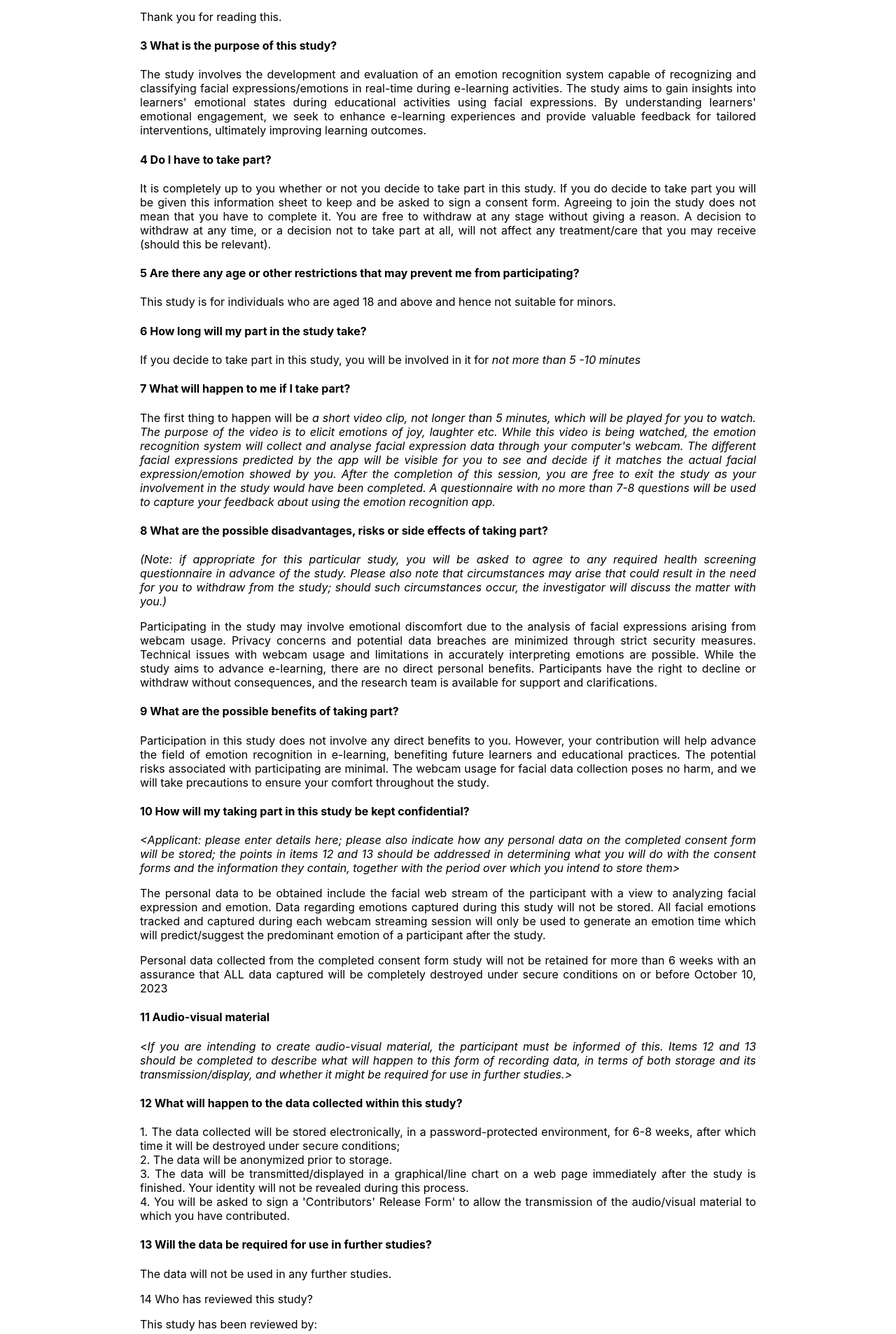
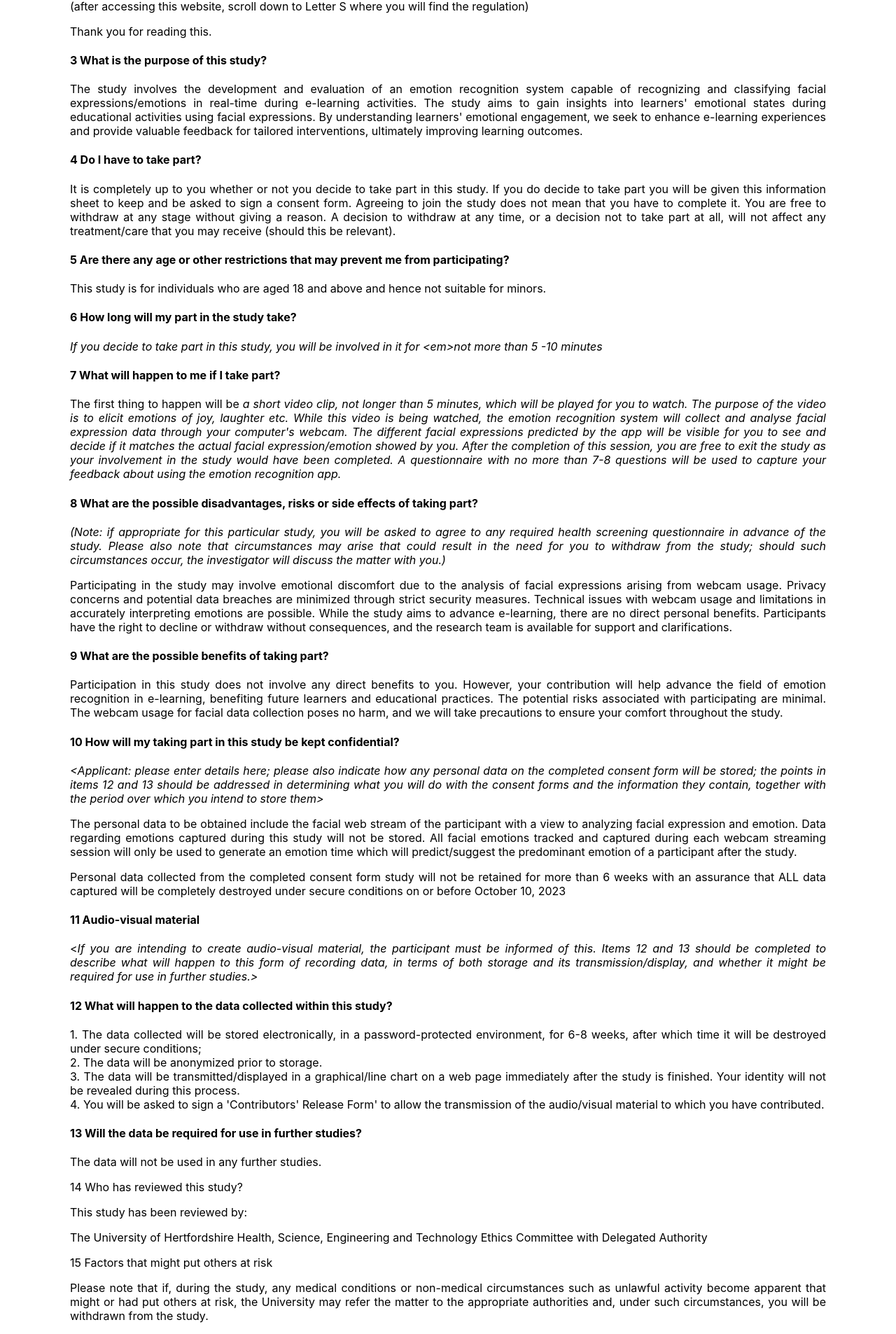
Before and after one commit to temitopeakinsoto/thesis, a React (Create React App) app: page / in a window 1280 px wide. Shown: the part 654-2560 px from the top of the page at 70% size. Built offline with nearby package versions, Linux system fonts and the light colour scheme.

Commit message:
modify ethics form, use labels from words.js file

```diff
--- a/src/pages/Information.jsx
+++ b/src/pages/Information.jsx
@@ -1,229 +1,321 @@
-import React from 'react';
+import React from "react";
+import { Link } from "react-router-dom";
 import {
   Box,
   Text,
   Container,
   Heading,
   Button,
-    VStack
-
-  } from '@chakra-ui/react';
-//   import logo from '../../src/images/logo.png'
-
+  VStack,
+} from "@chakra-ui/react";
+import logo from "../../src/images/logo.png";
+import { INFORMATION } from "../words";
 
 function InformationSheet() {
   return (
-    <Container maxW="container.xl" p={200}>
-        <Box  textAlign='left'>
-          {/* <img src={logo} width='300'/> */}
+    <Container className="consent-form" p={100}>
+      <Box textAlign="left" mb={80}>
+        <img src={logo} width="300" />
       </Box>
-        <h2>PARTICIPANT INFORMATION SHEET</h2>
-        <Text textAlign='center' as='h3'>
-            UNIVERSITY OF HERTFORDSHIRE
-            ETHICS COMMITTEE FOR STUDIES INVOLVING THE USE OF HUMAN PARTICIPANTS
-            (ETHICS COMMITTEE)
-            FORM EC6: PARTICIPANT INFORMATION SHEET
+      <Text textAlign="center" as="h3">
+        {INFORMATION.HEADING}
       </Text>
+      <Text mb={4} as="h3">
+        (The UH protocol number: SPECS/PGT/UH/05457)
+      </Text>
+      <Text as="h3">{INFORMATION.TITLE}</Text>
 
       <Box mt={4}>
-        <Heading textAlign='justify' as='h4'>1      Title of study</Heading>
+        <Heading textAlign="justify" as="h4">
+          1 Title of study
+        </Heading>
       </Box>
       <Box mt={4}>
-        <Text textAlign='justify'>WEB-BASED EMOTION RECOGNITION SYSTEM FOR E-LEARNING ENGAGEMENT MANAGEMENT</Text>
+        <Text textAlign="justify">{INFORMATION.STUDYTITLE}</Text>
       </Box>
       <Box mt={4}>
-        <Heading textAlign='justify' as='h4'>2      Introduction</Heading>
+        <Heading textAlign="justify" as="h4">
+          2 Introduction
+        </Heading>
       </Box>
       <Box mt={4}>
-        <Text textAlign='justify'>      You are being invited to take part in a study. Before you decide whether to do so, it is important that you understand the study that is being undertaken and what your involvement will include. Please take the time to read the following information carefully and discuss it with others if you wish. Do not hesitate to ask us anything that is not clear or for any further information you would like to help you make your decision. Please do take your time to decide whether or not you wish to take part. The University's regulation, UPR RE01, 'Studies Involving the Use of Human Participants' can be accessed via this link:</Text>
+        <Text textAlign="justify">{INFORMATION.INTRODUCTION}</Text>
       </Box>
       <Box mt={4}>
-        <Text textAlign='justify'>      https://www.herts.ac.uk/about-us/governance/university-policies-and-regulations-uprs/uprs</Text>
+        <Text textAlign="justify">{INFORMATION.LINK}</Text>
       </Box>
       <Box mt={4}>
-        <Text textAlign='justify'>(after accessing this website, scroll down to Letter S where you will find the regulation)</Text>
-        </Box>
-        <Box mt={4}>
-        <Text textAlign='justify'>Thank you for reading this.</Text>
-        </Box>
-        <Box mt={4}>
-        <Heading textAlign='justify' as='h4'>3      What is the purpose of this study?</Heading>
-        </Box>
-        <Box mt={4}>
-        <Text textAlign='justify'>
-            The study involves the development and evaluation of an emotion recognition system capable of recognizing and classifying facial expressions/emotions in real-time during e-learning activities. The study aims to gain insights into learners' emotional states during educational activities using facial expressions. By understanding learners' emotional engagement, we seek to enhance e-learning experiences and provide valuable feedback for tailored interventions, ultimately improving learning outcomes.
+        <Text textAlign="justify">
+          (after accessing this website, scroll down to Letter S where you will
+          find the regulation)
         </Text>
       </Box>
       <Box mt={4}>
-        <Heading textAlign='justify' as='h4'>4      Do I have to take part?</Heading>
+        <Text textAlign="justify">Thank you for reading this.</Text>
       </Box>
       <Box mt={4}>
-        <Text textAlign='justify'>
-            It is completely up to you whether or not you decide to take part in this study. If you do decide to take part you will be given this information sheet to keep and be asked to sign a consent form. Agreeing to join the study does not mean that you have to complete it. You are free to withdraw at any stage without giving a reason. A decision to withdraw at any time, or a decision not to take part at all, will not affect any treatment/care that you may receive (should this be relevant).
+        <Heading textAlign="justify" as="h4">
+          3 What is the purpose of this study?
+        </Heading>
+      </Box>
+      <Box mt={4}>
+        <Text textAlign="justify">{INFORMATION.PURPOSEOFSTUDY}</Text>
+      </Box>
+      <Box mt={4}>
+        <Heading textAlign="justify" as="h4">
+          4 {INFORMATION.QUESTION4}
+        </Heading>
+      </Box>
+      <Box mt={4}>
+        <Text textAlign="justify">{INFORMATION.ANSWER4}</Text>
+      </Box>
+      <Box mt={4}>
+        <Heading textAlign="justify" as="h4">
+          5 {INFORMATION.QUESTION5}
+        </Heading>
+      </Box>
+      <Box mt={4}>
+        <Text textAlign="justify">{INFORMATION.ANSWER5}</Text>
+      </Box>
+      <Box mt={4}>
+        <Heading textAlign="justify" as="h4">
+          {INFORMATION.QUESTION6}{" "}
+        </Heading>
+      </Box>
+      <Box mt={4}>
+        <Text textAlign="justify">
+          <em>{INFORMATION.ANSWER6}</em>
         </Text>
       </Box>
       <Box mt={4}>
-        <Heading textAlign='justify' as='h4'>5      Are there any age or other restrictions that may prevent me from participating?</Heading>
+        <Heading textAlign="justify" as="h4">
+          {INFORMATION.QUESTION7}
+        </Heading>
       </Box>
       <Box mt={4}>
-        <Text textAlign='justify'>
-            This study is for individuals who are aged 18 and above and hence not suitable for minors.
+        <Text textAlign="justify">
+          The first thing to happen will be <em>{INFORMATION.ANSWER7}</em>
         </Text>
       </Box>
       <Box mt={4}>
-        <Heading textAlign='justify' as='h4'>6      How long will my part in the study take?</Heading>
+        <Heading textAlign="justify" as="h4">
+          8 What are the possible disadvantages, risks or side effects of taking
+          part?
+        </Heading>
       </Box>
       <Box mt={4}>
-        <Text textAlign='justify'>
-            If you decide to take part in this study, you will be involved in it for <em>not more than 5 -10 minutes</em>
+        <Text textAlign="justify">
+          <em>
+            (Note: if appropriate for this particular study, you will be asked
+            to agree to any required health screening questionnaire in advance
+            of the study. Please also note that circumstances may arise that
+            could result in the need for you to withdraw from the study; should
+            such circumstances occur, the investigator will discuss the matter
+            with you.)
+          </em>
         </Text>
       </Box>
       <Box mt={4}>
-        <Heading textAlign='justify' as='h4'>7      What will happen to me if I take part?</Heading>
-        </Box>
-        <Box mt={4}>
-        <Text textAlign='justify'>
-            The first thing to happen will be <em>a short video clip, not longer than 5 minutes, which will be played for you to watch. The purpose of the video is to elicit emotions of joy, laughter etc. While this video is being watched, the emotion recognition system will collect and analyse facial expression data through your computer's webcam. The different facial expressions predicted by the app will be visible for you to see and decide if it matches the actual facial expression/emotion showed by you. After the completion of this session, you are free to exit the study as your involvement in the study would have been completed. A questionnaire with no more than 7-8 questions will be used to capture your feedback about using the emotion recognition app.</em>
+        <Text textAlign="justify">
+          Participating in the study may involve emotional discomfort due to the
+          analysis of facial expressions arising from webcam usage. Privacy
+          concerns and potential data breaches are minimized through strict
+          security measures. Technical issues with webcam usage and limitations
+          in accurately interpreting emotions are possible. While the study aims
+          to advance e-learning, there are no direct personal benefits.
+          Participants have the right to decline or withdraw without
+          consequences, and the research team is available for support and
+          clarifications.
         </Text>
       </Box>
       <Box mt={4}>
-        <Heading textAlign='justify' as='h4'>8      What are the possible disadvantages, risks or side effects of taking part?</Heading>
+        <Heading textAlign="justify" as="h4">
+          9 What are the possible benefits of taking part?
+        </Heading>
       </Box>
       <Box mt={4}>
-        <Text textAlign='justify'>
-            <em>(Note: if appropriate for this particular study, you will be asked to agree to any required health screening questionnaire in advance of the study. Please also note that circumstances may arise that could result in the need for you to withdraw from the study; should such circumstances occur, the investigator will discuss the matter with you.)</em>
+        <Text textAlign="justify">
+          Participation in this study does not involve any direct benefits to
+          you. However, your contribution will help advance the field of emotion
+          recognition in e-learning, benefiting future learners and educational
+          practices. The potential risks associated with participating are
+          minimal. The webcam usage for facial data collection poses no harm,
+          and we will take precautions to ensure your comfort throughout the
+          study.
         </Text>
       </Box>
       <Box mt={4}>
-        <Text textAlign='justify'>
-            Participating in the study may involve emotional discomfort due to the analysis of facial expressions arising from webcam usage. Privacy concerns and potential data breaches are minimized through strict security measures. Technical issues with webcam usage and limitations in accurately interpreting emotions are possible. While the study aims to advance e-learning, there are no direct personal benefits. Participants have the right to decline or withdraw without consequences, and the research team is available for support and clarifications.
+        <Heading textAlign="justify" as="h4">
+          10 How will my taking part in this study be kept confidential?
+        </Heading>
+      </Box>
+      <Box mt={4}>
+        <Text textAlign="justify">
+          <em>
+            &lt;Applicant: please enter details here; please also indicate how
+            any personal data on the completed consent form will be stored; the
+            points in items 12 and 13 should be addressed in determining what
+            you will do with the consent forms and the information they contain,
+            together with the period over which you intend to store them&gt;
+          </em>
         </Text>
       </Box>
       <Box mt={4}>
-        <Heading textAlign='justify' as='h4'>9      What are the possible benefits of taking part?</Heading>
-        </Box>
-        <Box mt={4}>
-        <Text textAlign='justify'>
-            Participation in this study does not involve any direct benefits to you. However, your contribution will help advance the field of emotion recognition in e-learning, benefiting future learners and educational practices. The potential risks associated with participating are minimal. The webcam usage for facial data collection poses no harm, and we will take precautions to ensure your comfort throughout the study.
+        <Text textAlign="justify">
+          The personal data to be obtained include the facial web stream of the
+          participant with a view to analyzing facial expression and emotion.
+          Data regarding emotions captured during this study will not be stored.
+          All facial emotions tracked and captured during each webcam streaming
+          session will only be used to generate an emotion time which will
+          predict/suggest the predominant emotion of a participant after the
+          study.
         </Text>
       </Box>
       <Box mt={4}>
-        <Heading textAlign='justify' as='h4'>10     How will my taking part in this study be kept confidential?</Heading>
-        </Box>
-        <Box mt={4}>
-        <Text textAlign='justify'>
-            <em>&lt;Applicant: please enter details here; please also indicate how any personal data on the completed consent form will be stored; the points in items 12 and 13 should be addressed in determining what you will do with the consent forms and the information they contain, together with the period over which you intend to store them&gt;</em>
+        <Text textAlign="justify">
+          Personal data collected from the completed consent form study will not
+          be retained for more than 6 weeks with an assurance that ALL data
+          captured will be completely destroyed under secure conditions on or
+          before October 10, 2023
         </Text>
       </Box>
       <Box mt={4}>
-        <Text textAlign='justify'>
-            The personal data to be obtained include the facial web stream of the participant with a view to analyzing facial expression and emotion. Data regarding emotions captured during this study will not be stored. All facial emotions tracked and captured during each webcam streaming session will only be used to generate an emotion time which will predict/suggest the predominant emotion of a participant after the study.
+        <Heading textAlign="justify" as="h4">
+          11 Audio-visual material
+        </Heading>
+      </Box>
+      <Box mt={4}>
+        <Text textAlign="justify">
+          &lt;
+          <em>
+            If you are intending to create audio-visual material, the
+            participant must be informed of this. Items 12 and 13 should be
+            completed to describe what will happen to this form of recording
+            data, in terms of both storage and its transmission/display, and
+            whether it might be required for use in further studies.&gt;
+          </em>
         </Text>
       </Box>
       <Box mt={4}>
-        <Text textAlign='justify'>
-            Personal data collected from the completed consent form study will not be retained for more than 6 weeks with an assurance that ALL data captured will be completely destroyed under secure conditions on or before October 10, 2023
+        <Heading textAlign="justify" as="h4">
+          12 What will happen to the data collected within this study?
+        </Heading>
+      </Box>
+      <Box mt={4}>
+        <Text textAlign="justify">
+          1. The data collected will be stored electronically, in a
+          password-protected environment, for 6-8 weeks, after which time it
+          will be destroyed under secure conditions;
+          <br />
+          2. The data will be anonymized prior to storage.
+          <br />
+          3. The data will be transmitted/displayed in a graphical/line chart on
+          a web page immediately after the study is finished. Your identity will
+          not be revealed during this process.
+          <br />
+          4. You will be asked to sign a 'Contributors' Release Form' to allow
+          the transmission of the audio/visual material to which you have
+          contributed.
+        </Text>
+
+        <Text textAlign="justify">
+          <ul></ul>
         </Text>
       </Box>
       <Box mt={4}>
-        <Heading textAlign='justify' as='h4'>11     Audio-visual material</Heading>
-        </Box>
-        <Box mt={4}>
-        <Text textAlign='justify'>
-            &lt;<em>If you are intending to create audio-visual material, the participant must be informed of this. Items 12 and 13 should be completed to describe what will happen to this form of recording data, in terms of both storage and its transmission/display, and whether it might be required for use in further studies.&gt;</em>
+        <Text textAlign="justify">
+          <ul></ul>
         </Text>
       </Box>
       <Box mt={4}>
-        <Heading textAlign='justify' as='h4'>12     What will happen to the data collected within this study?</Heading>
+        <Heading textAlign="justify" as="h4">
+          13 Will the data be required for use in further studies?
+        </Heading>
       </Box>
       <Box mt={4}>
-
-        <Text textAlign='justify'>
-            1. The data collected will be stored electronically, in a password-protected environment, for 6-8 weeks, after which time it will be destroyed under secure conditions;<br/>
-            2. The data will be anonymized prior to storage.<br/>
-            3. The data will be transmitted/displayed in a graphical/line chart on a web page immediately after the study is finished. Your identity will not be revealed during this process.<br/>
-
-            4. You will be asked to sign a 'Contributors' Release Form' to allow the transmission of the audio/visual material to which you have contributed.
-        </Text>
-
-
-        <Text textAlign='justify'>
-            <ul>
-            </ul>
-        </Text>
-        </Box>
-        <Box mt={4}>
-        <Text textAlign='justify'>
-            <ul>
-            </ul>
-        </Text>
-        </Box>
-        <Box mt={4}>
-        <Heading textAlign='justify' as='h4'>13     Will the data be required for use in further studies?</Heading>
-        </Box>
-        <Box mt={4}>
-        <Text textAlign='justify'>
+        <Text textAlign="justify">
           The data will not be used in any further studies.
         </Text>
       </Box>
       <Box mt={4}>
-        <Text textAlign='justify'>14     Who has reviewed this study?</Text>
+        <Text textAlign="justify">14 Who has reviewed this study?</Text>
       </Box>
       <Box mt={4}>
-        <Text textAlign='justify'>
-            This study has been reviewed by:
+        <Text textAlign="justify">This study has been reviewed by:</Text>
+      </Box>
+      <Box mt={4}>
+        <Text textAlign="justify">
+          The University of Hertfordshire Health, Science, Engineering and
+          Technology Ethics Committee with Delegated Authority
         </Text>
       </Box>
       <Box mt={4}>
-        <Text textAlign='justify'>
-            The University of Hertfordshire Health, Science, Engineering and Technology Ethics Committee with Delegated Authority
+        <Text textAlign="justify">
+          15 Factors that might put others at risk
         </Text>
       </Box>
       <Box mt={4}>
-        <Text textAlign='justify'>
-            The UH protocol number is &lt;<em>enter&gt;</em>
+        <Text textAlign="justify">
+          Please note that if, during the study, any medical conditions or
+          non-medical circumstances such as unlawful activity become apparent
+          that might or had put others at risk, the University may refer the
+          matter to the appropriate authorities and, under such circumstances,
+          you will be withdrawn from the study.
         </Text>
       </Box>
       <Box mt={4}>
-        <Text textAlign='justify'>15     Factors that might put others at risk</Text>
-        </Box>
-        <Box mt={4}>
-        <Text textAlign='justify'>
-            Please note that if, during the study, any medical conditions or non-medical circumstances such as unlawful activity become apparent that might or had put others at risk, the University may refer the matter to the appropriate authorities and, under such circumstances, you will be withdrawn from the study.
+        <Text textAlign="justify">
+          16 Who can I contact if I have any questions?
         </Text>
       </Box>
       <Box mt={4}>
-        <Text textAlign='justify'>16     Who can I contact if I have any questions?</Text>
-        </Box>
-        <Box mt={4}>
-        <Text textAlign='justify'>
-            If you would like further information or would like to discuss any details personally, please get in touch with me, in writing, by phone or by email: <em><a href="mailto:takinsoto@gmail.com">takinsoto@gmail.com</a></em><em> or 07867385583</em>
+        <Text textAlign="justify">
+          If you would like further information or would like to discuss any
+          details personally, please get in touch with me, in writing, by phone
+          or by email:{" "}
+          <em>
+            <a href="mailto:takinsoto@gmail.com">takinsoto@gmail.com</a>
+          </em>
+          <em> or 07867385583</em>
         </Text>
       </Box>
       <Box mt={4}>
-        <Text textAlign='justify'>
-            <strong>Although we hope it is not the case, if you have any complaints or concerns about any aspect of the way you have been approached or treated during the course of this study, please write to the University's Secretary and Registrar at the following address:</strong>
+        <Text textAlign="justify">
+          <strong>
+            Although we hope it is not the case, if you have any complaints or
+            concerns about any aspect of the way you have been approached or
+            treated during the course of this study, please write to the
+            University's Secretary and Registrar at the following address:
+          </strong>
         </Text>
       </Box>
       <Box mt={4}>
-        <Text textAlign='justify'>
-        <br/>Secretary and Registrar <br/>
-            University of Hertfordshire<br/>
-            College Lane<br/>
-            Hatfield<br/>
-            Herts<br/>
-            AL10  9AB
+        <Text textAlign="justify">
+          <br />
+          Secretary and Registrar <br />
+          University of Hertfordshire
+          <br />
+          College Lane
+          <br />
+          Hatfield
+          <br />
+          Herts
+          <br />
+          AL10 9AB
         </Text>
       </Box>
       <Box mt={4}>
-        <Text textAlign='justify'>Thank you very much for reading this information and giving consideration to taking part in this study.</Text>
+        <Text textAlign="justify">
+          Thank you very much for reading this information and giving
+          consideration to taking part in this study.
+        </Text>
       </Box>
 
       <Box mt={40} flex>
-            <Button>Previous</Button>
+        <Link to="/consent">
           <Button>Continue</Button>
+        </Link>
       </Box>
-
     </Container>
   );
 }
```
Also changed, not shown: src/pages/Consent.jsx (+33 -11 lines), src/pages/Home.jsx (+49 -19 lines), src/pages/Questionnaire.jsx (+11 -3 lines). Lines whose indentation alone changed are shown as unchanged.
